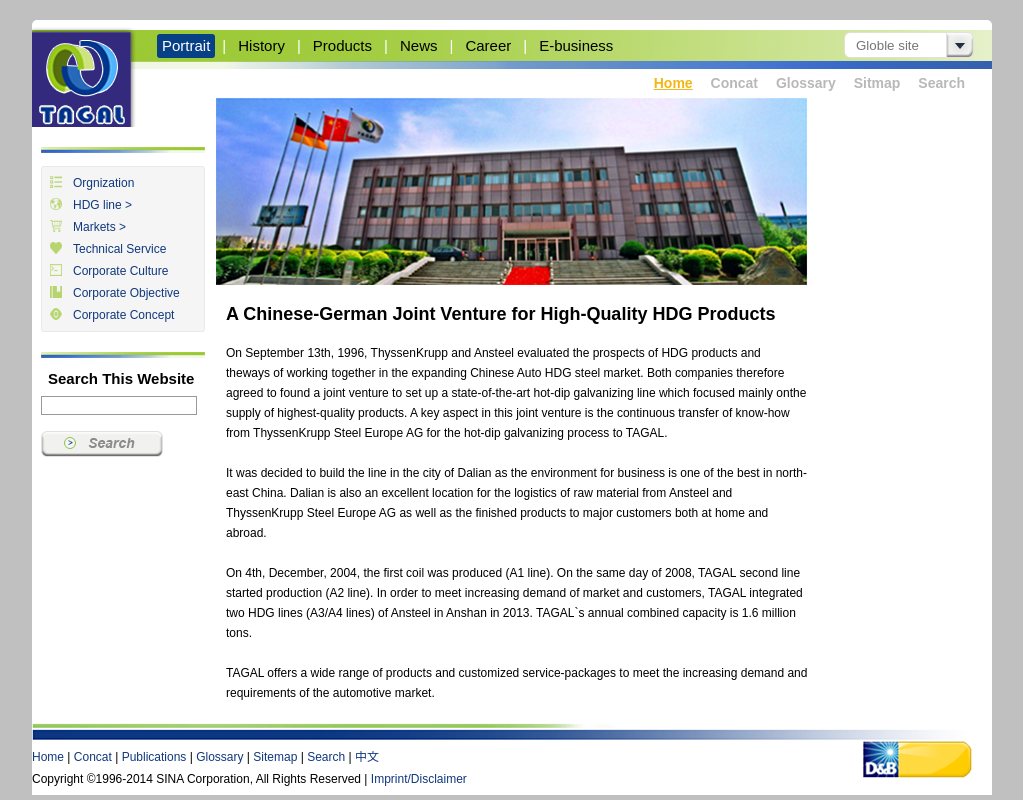
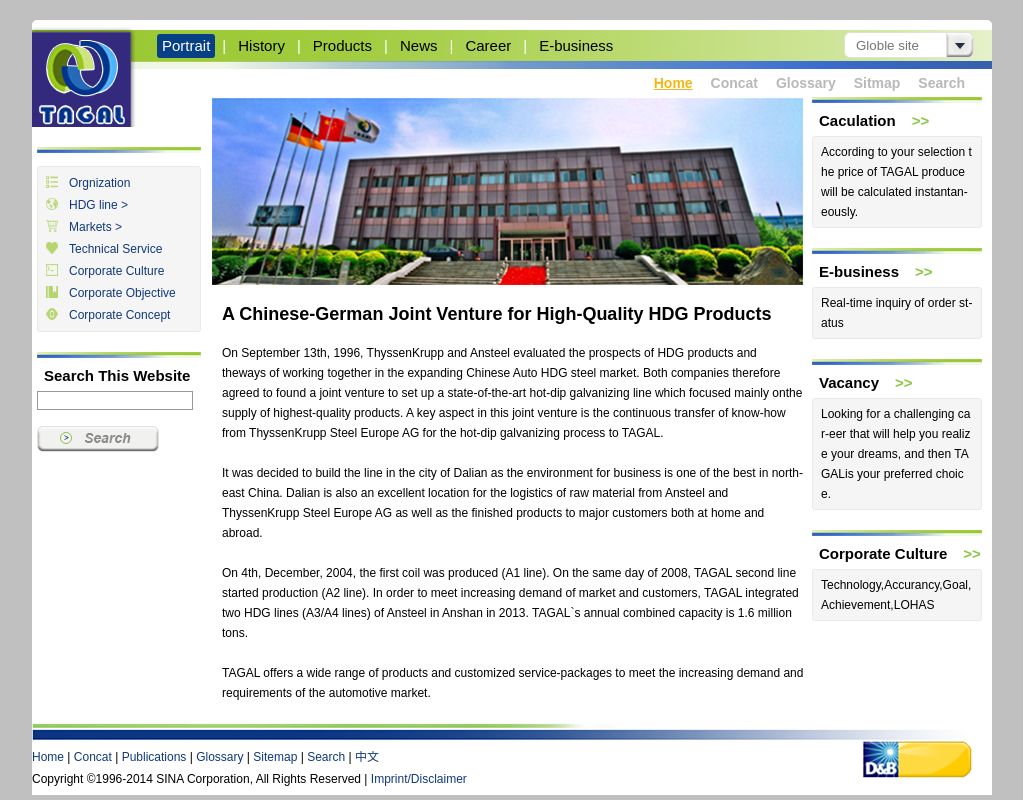
Before and after one commit to binbin/cute1, a plain HTML site: page sub_page.html in a window 1280 px wide. Shown: the whole page, without its empty margins (128-1151 px from the left). Drawn offline with Linux system fonts and the light colour scheme.

Commit message:
sub_page

```diff
--- a/sass/main.scss
+++ b/sass/main.scss
@@ -26,7 +26,7 @@
 }
 
 /* 栅格化布局样式 */
-.wrap { width: 952px;margin: 0 auto; position:relative; }
+.wrap { /*width: 952px;*/width: 960px;margin: 0 auto; position:relative; }
 .grid { margin-right:8px; float: left; display: inline-block;}
 .grid.grid-fixed {margin-right:0;}
 .grid-1 { width:12px; }
@@ -97,13 +97,18 @@
 .panel{
   padding-top:9px;
   .panel-title{
+     @include inline-block;
+     color:#000;
+     /*有可能是链接*/
+     text-decoration: none;
      font-size:15px;
      font-weight:bold;
      padding-left:7px;
-     padding:{
+     /*padding:{
       top:10px;
       bottom:10px;
-     }
+     }*/
+     line-height:30px;
      .more{
       @include inline-block;
       float:right;
@@ -117,13 +122,23 @@
           text-decoration: underline;
           color:rgb(244,182,19);
        }
+      .sword{
+        color:rgb(137,198,68);
+        padding-left: 16px;
+      }
+  }
+  .panel-title:hover{
+    color:rgb(255,204,0);
+    .sword{
+      color:rgb(255,204,0);
+    }
   }
   .content-text{
     line-height:20px;
     word-wrap: break-word;
     word-break: break-all;
   }
-  .linklistbox{
+  .panelcontentbox{
      background:rgb(245,245,245);
      border:1px solid rgb(233,233,233);
      @include border-radius(3px);
@@ -131,6 +146,8 @@
       top:5px;
       bottom:5px;
       left:8px;
+      right: 8px;
+     }
   }
   li{
      padding:{
@@ -154,8 +171,6 @@
      .list{background:url("../images/icon-list_12.png") no-repeat scroll 0 0 transparent;}
      .terminal{background:url("../images/icon-terminal_12.png") no-repeat scroll 0 0 transparent;}
      .trolley{background:url("../images/icon-trolley_12.png") no-repeat scroll 0 0 transparent;}
-
-     }
    }
   .search_box{
       padding-right:10px;
--- a/sub_page.html
+++ b/sub_page.html
@@ -35,7 +35,7 @@
         	<div class="grid grid-9">
         		<div class="ad7">
         			<div class="panel panel164">
-						<div class="linklistbox margin-top10">
+						<div class="panelcontentbox margin-top10">
 							<ul class="list">
 								<li><a href="#" class="list">Orgnization</a></li>
 								<li><a href="#" class="globe">HDG line &gt;</a></li>
@@ -85,6 +85,39 @@
         	</div>
         	<div class="grid grid-9">
 
+        		<div class="panel panel170">
+					<a class="panel-title" href="#">
+						Caculation<span class="sword">&gt;&gt;</span>
+					</a>
+					<div class="panelcontentbox content-text">
+                        According to your selection the price of TAGAL produce will be calculated instantan-eously.
+					</div>
+				</div>
+				<div class="panel panel170 margin-top20">
+					<a class="panel-title" href="#">
+						E-business<span class="sword">&gt;&gt;</span>
+					</a>
+					<div class="panelcontentbox content-text">
+                        Real-time inquiry of order st-atus
+					</div>
+				</div>
+				<div class="panel panel170 margin-top20">
+					<a class="panel-title" href="#">
+						Vacancy<span class="sword">&gt;&gt;</span>
+					</a>
+					<div class="panelcontentbox content-text">
+                        Looking for a challenging car-eer that will help you realize your dreams, and then TAGALis your preferred choice.
+					</div>
+				</div>
+				<div class="panel panel170 margin-top20">
+					<a class="panel-title" href="#">
+						Corporate Culture<span class="sword">&gt;&gt;</span>
+					</a>
+					<div class="panelcontentbox content-text">
+                        Technology,Accurancy,Goal,Achievement,LOHAS
+					</div>
+				</div>
+
         	</div>
         </div>
 
```
Also changed, not shown: index.html (+2 -2 lines), stylesheets/main.css. Lines whose indentation alone changed are shown as unchanged.
